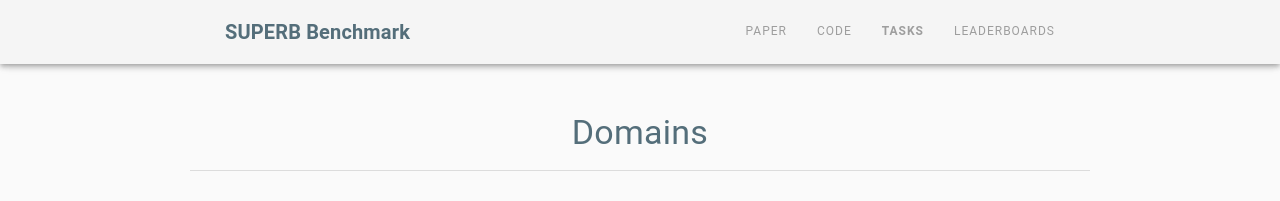
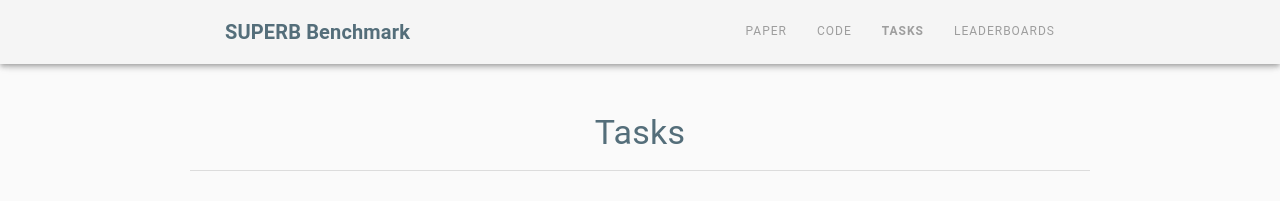
Before and after one commit to superbbenchmark/website-react, a React (Create React App) app: page /tasks in a window 1280 px wide. Shown: the top 201 px of the page. Built offline with nearby package versions, Linux system fonts and the light colour scheme.

Commit message:
rename section

```diff
--- a/src/Tasks.js
+++ b/src/Tasks.js
@@ -137,7 +137,7 @@ function Tasks(props) {
       <TimedGrow interval={0}>
         <Box margin={theme.spacing(4, "auto")}>
           <Box margin={theme.spacing(2, "auto")}>
-            <Typography color="textPrimary" variant="h4">{capitalizeFirstLetter("domains")}</Typography>
+            <Typography color="textPrimary" variant="h4">Tasks</Typography>
           </Box>
           <Divider />
         </Box>
```
